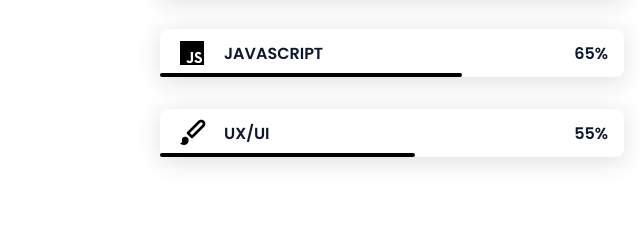
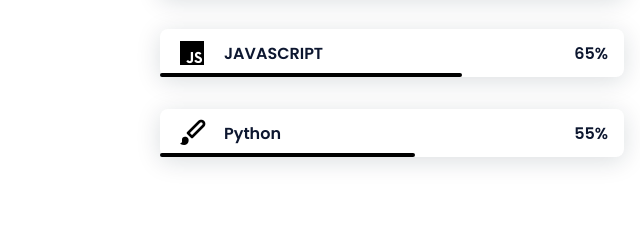
Before and after one commit to NAWRAJBASNET/Portfolio, a plain HTML site: page index.html in a window 1280 px wide. Shown: the part 1951-2180 px from the top of the page, 0-640 px from the left. Drawn offline with nearby package versions, Linux system fonts and the light colour scheme.

Commit message:
Update index.html

```diff
--- a/index.html
+++ b/index.html
@@ -140,7 +140,7 @@
                         <div class="skills__data">
                             <div class="skills__names">
                                 <i class='bx bxs-paint skills__icon'></i>
-                                <span class="skills__name">UX/UI</span>
+                                <span class="skills__name">Python</span>
                             </div>
                             <div class="skills__bar skills__ux">
 
```
